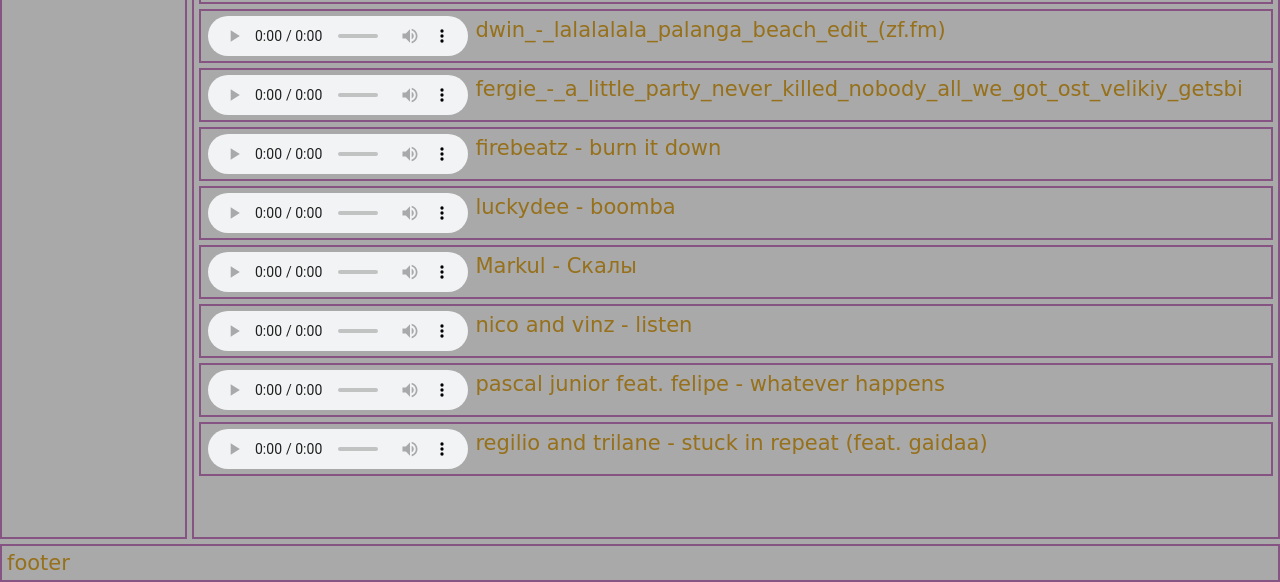
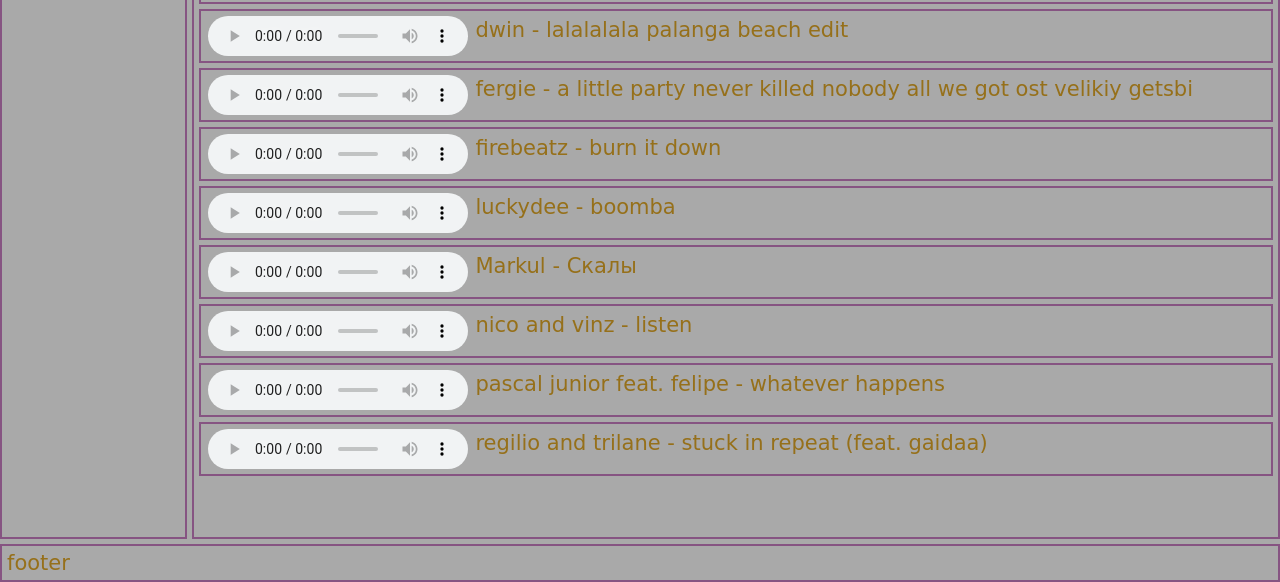
Before and after one commit to motifoye/motifoye.github.io, a plain HTML site: page html/music.html in a window 1280 px wide. Shown: the part 218-800 px from the top of the page. Drawn offline with Linux system fonts and the light colour scheme.

Commit message:
Update music.html

```diff
--- a/html/music.html
+++ b/html/music.html
@@ -36,11 +36,11 @@
             </div>
             <div class="music">
                 <audio src="../mp3/dwin_-_lalalalala_palanga_beach_edit_(zf.fm).mp3" controls></audio>
-                <p class="name-music">dwin_-_lalalalala_palanga_beach_edit_(zf.fm)</p>
+                <p class="name-music">dwin - lalalalala palanga beach edit </p>
             </div>
             <div class="music">
                 <audio src="../mp3/fergie_-_a_little_party_never_killed_nobody_all_we_got_ost_velikiy_getsbi.mp3" controls></audio>
-                <p class="name-music">fergie_-_a_little_party_never_killed_nobody_all_we_got_ost_velikiy_getsbi</p>
+                <p class="name-music">fergie - a little party never killed nobody all we got ost velikiy getsbi</p>
             </div>
             <div class="music">
                 <audio src="../mp3/firebeatz - burn it down.mp3" controls></audio>
```
